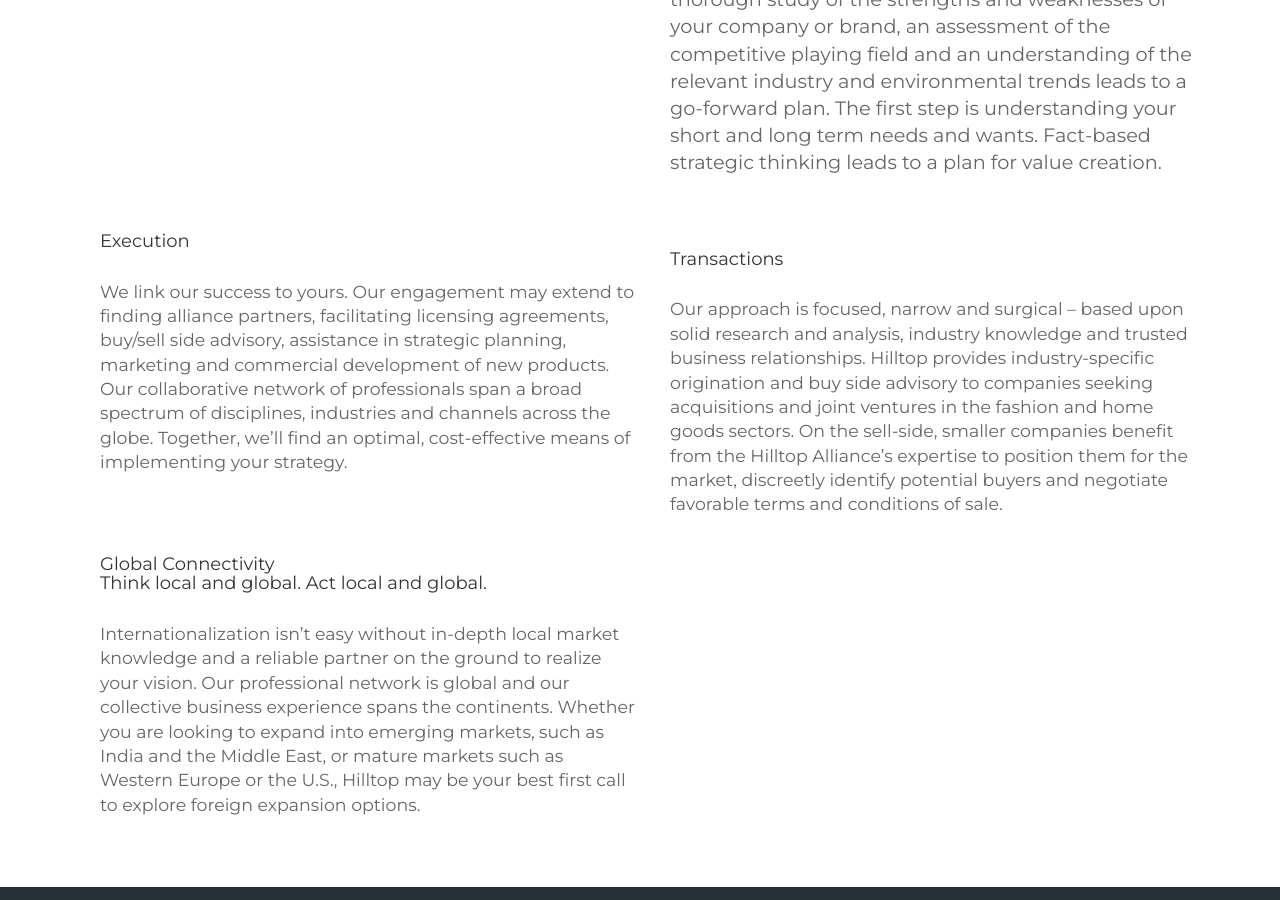
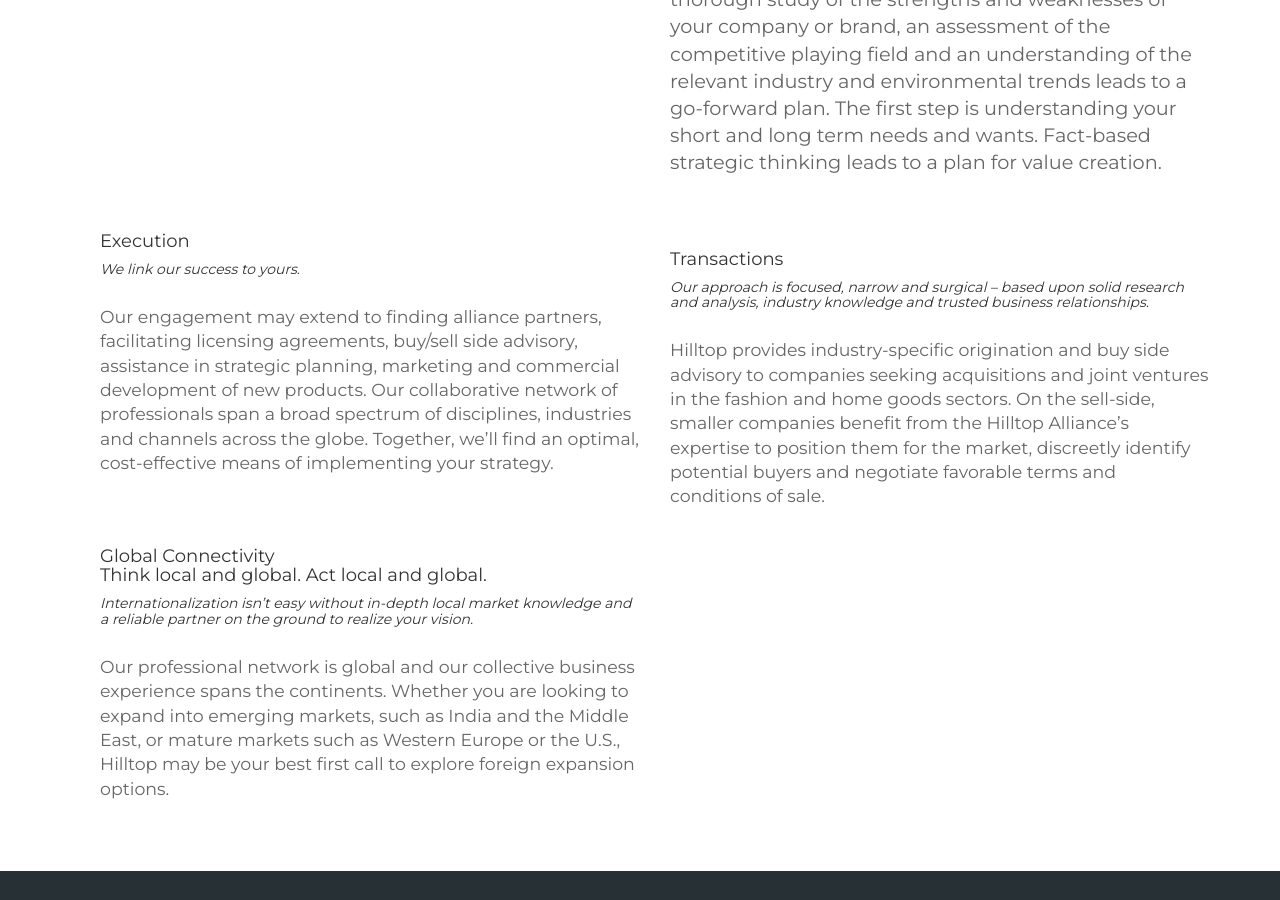
Before and after one commit to Freelance-Repos/Hilltop-Alliance, a Jekyll site: the page built from clients.html, in a window 1280 px wide and 900 px high, scrolled down 672 px. Built offline with Jekyll 4.4.1, drawn with Linux system fonts in a browser that asks for light colours.

Commit message:
Update clients.html

```diff
--- a/clients.html
+++ b/clients.html
@@ -114,11 +114,11 @@ The first step is understanding your short and long term needs and wants. Fact-b
                	Execution
                </h4>
                              <h5 class="editable">
-                             	<i></i>
+                             	<i>We link our success to yours.</i>
                              </h5>
 <br />
              <p class="editable">
-             	We link our success to yours.
+
               Our engagement may extend to finding alliance partners, facilitating licensing agreements, buy/sell side advisory, assistance in strategic planning, marketing and commercial
               development of new products. Our collaborative network of professionals span a broad spectrum of disciplines,
                industries and channels across the globe. Together, we’ll find an optimal, cost-effective means of implementing your strategy.
@@ -142,12 +142,12 @@ The first step is understanding your short and long term needs and wants. Fact-b
                	Transactions
                </h4>
                <h5 class="editable">
-               	<i></i>
+               	<i>Our approach is focused, narrow and surgical – based upon solid research and analysis, industry knowledge and trusted business relationships.</i>
                </h5>
 
                <br />
               <p class="editable">
-              	Our approach is focused, narrow and surgical – based upon solid research and analysis, industry knowledge and trusted business relationships.
+
                 Hilltop provides industry-specific origination and buy side advisory to companies seeking acquisitions and joint ventures in the fashion and home goods sectors.
                 On the sell-side, smaller companies benefit from the Hilltop Alliance’s expertise to position them for the market, discreetly identify potential buyers and negotiate favorable terms and conditions of sale.
               </p>
@@ -167,10 +167,10 @@ The first step is understanding your short and long term needs and wants. Fact-b
             Think local and global. Act local and global.
          </h4>
                        <h5 class="editable">
-                          <i></i>
+                          <i>Internationalization isn’t easy without in-depth local market knowledge and a reliable partner on the ground to realize your vision.</i>
                        </h5>
 <br />
-            <p class="editable">Internationalization isn’t easy without in-depth local market knowledge and a reliable partner on the ground to realize your vision. Our professional network is global and our collective business experience spans the continents. Whether you are looking to expand into emerging markets, such as India and the Middle East, or mature markets such as Western Europe or the U.S., Hilltop may be your best first call to explore foreign expansion options.</p>
+            <p class="editable">Our professional network is global and our collective business experience spans the continents. Whether you are looking to expand into emerging markets, such as India and the Middle East, or mature markets such as Western Europe or the U.S., Hilltop may be your best first call to explore foreign expansion options.</p>
 
 <p class="editable">
 
```
